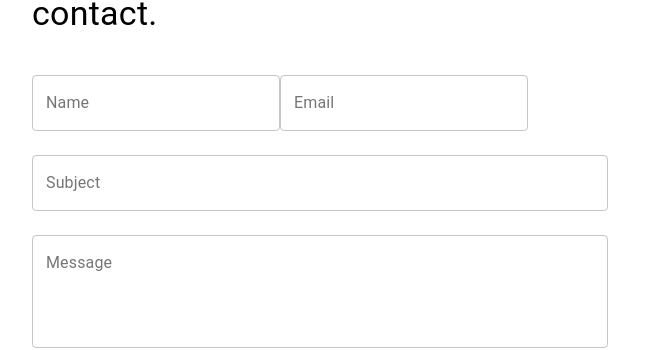
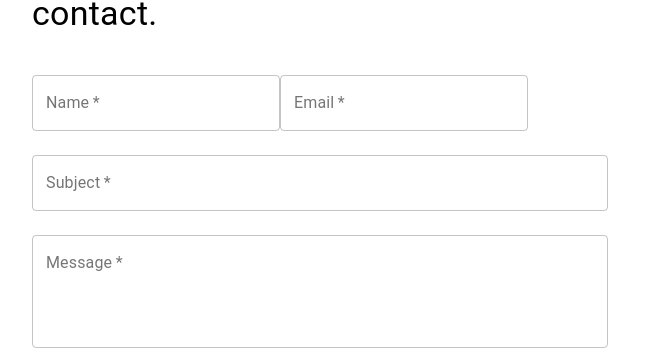
Before and after one commit to omarbranez/portfolio-react, a React (Create React App) app: page /contact in a window 1280 px wide. Shown: the part 293-643 px from the top of the page, without its empty margins (96-755 px from the left). Built offline with nearby package versions, Linux system fonts and the light colour scheme.

Commit message:
add form validations

```diff
--- a/package.json
+++ b/package.json
@@ -8,6 +8,7 @@
     "@testing-library/jest-dom": "^5.16.2",
     "@testing-library/react": "^12.1.2",
     "@testing-library/user-event": "^13.5.0",
+    "dotenv": "^16.0.0",
     "image-map": "^2.0.1",
     "react": "^17.0.2",
     "react-dom": "^17.0.2",
--- a/src/pages/Contact.js
+++ b/src/pages/Contact.js
@@ -31,17 +31,17 @@ const Contact = () => {
                     <Grid container direction="column">
                         <Grid container direction="row" >
                         <FormControl margin="normal">
-                            <TextField variant="outlined" name="name" label="Name" value={values.name} onChange={handleChange}/>
+                            <TextField variant="outlined" required name="name" label="Name" value={values.name} onChange={handleChange}/>
                         </FormControl>
                         <FormControl margin="normal">
-                            <TextField variant="outlined" name="email" label="Email" value={values.email} onChange={handleChange}/>
+                            <TextField variant="outlined" required name="email" label="Email" type="email" value={values.email} onChange={handleChange}/>
                         </FormControl>
                         </Grid>
                         <FormControl margin="normal">
-                            <TextField variant="outlined" name="subject" label="Subject" value={values.subject} onChange={handleChange}/>
+                            <TextField variant="outlined" required name="subject" label="Subject" value={values.subject} onChange={handleChange}/>
                         </FormControl>
                         <FormControl margin="normal">
-                            <TextField variant="outlined" name="message" multiline rows={4} label="Message" value={values.message} onChange={handleChange}/>
+                            <TextField variant="outlined" required name="message" multiline rows={4} label="Message" value={values.message} onChange={handleChange}/>
                         </FormControl>
                         <Box mt={4} display="flex" justifyContent="center" pt={1}>
                                 <Button
```
Also changed, not shown: 2 other files (tests, documents, lock files or other folders).
